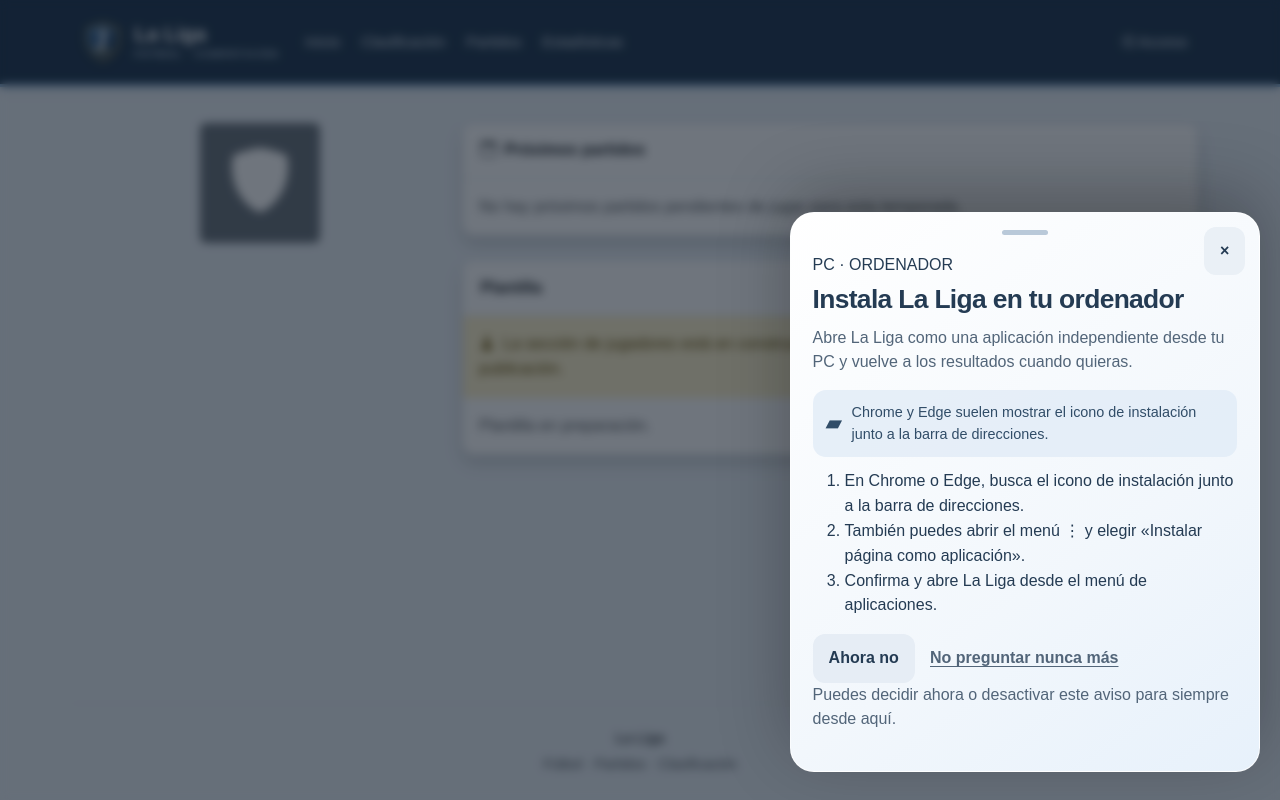
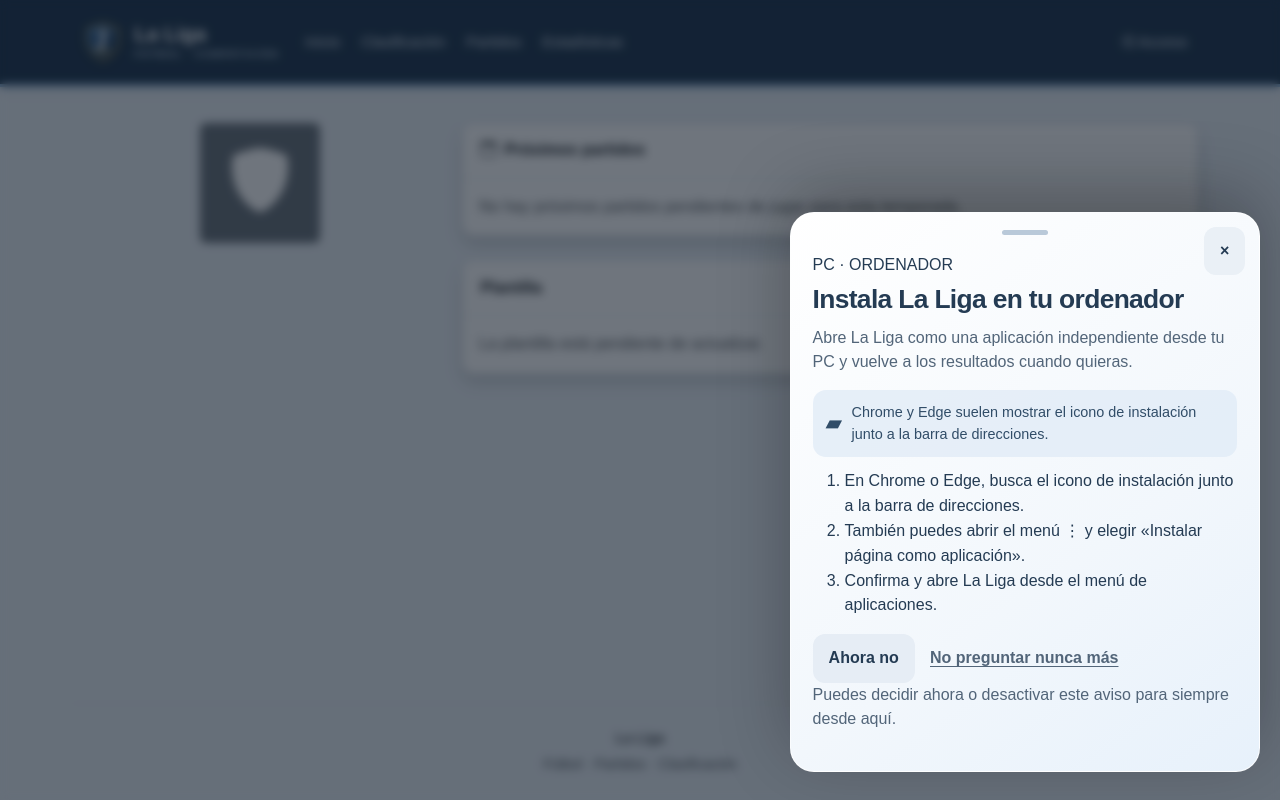
Before and after one commit to SoyIzanG/Planadeu, a Flask app: template app/templates/teams/profile.html in a window 1280 px wide. Run offline with Flask 3, Linux system fonts and the light colour scheme; the template is opened without the code that fills it, so the values that code supplies are empty; data comes from the database, SQL or seed files in the repository.

Commit message:
Mostrar plantilla sin estadísticas y marcar pendiente de actualizar

```diff
--- a/app/templates/teams/profile.html
+++ b/app/templates/teams/profile.html
@@ -62,29 +62,29 @@
         </div>
 
         <div class="card shadow">
-            <div class="card-header d-flex align-items-center justify-content-between"><span>Plantilla</span><span class="badge bg-warning text-dark">EN CONSTRUCCIÓN</span></div>
-            <div class="card-body p-0">
-                <div class="alert alert-warning rounded-0 mb-0 border-0"><i class="bi bi-cone-striped me-2"></i>La sección de jugadores está en construcción. Los datos se están preparando para su publicación.</div>
-                {% if false and team.players.count() %}
-                <table class="table table-sm mb-0">
-                    <thead><tr><th>#</th><th>Jugador</th><th>Posición</th><th>Partidos</th><th>Goles</th><th>Asistencias</th></tr></thead>
+            <div class="card-header d-flex align-items-center justify-content-between">
+                <span>Plantilla</span>
+                <span class="badge bg-warning text-dark">ESTADÍSTICAS PENDIENTES</span>
+            </div>
+            {% if team.players.count() %}
+            <div class="table-responsive">
+                <table class="table table-sm table-hover align-middle mb-0">
+                    <thead><tr><th>#</th><th>Jugador</th><th>Posición</th><th>Estadísticas</th></tr></thead>
                     <tbody>
                         {% for p in team.players.order_by('jersey_number') %}
                         <tr>
                             <td>{{ p.jersey_number or '-' }}</td>
                             <td><a href="{{ url_for('players.profile', player_id=p.id) }}">{{ p.full_name }}</a></td>
                             <td>{{ p.position }}</td>
-                            <td>{{ p.appearances }}</td>
-                            <td>{{ p.goals }}</td>
-                            <td>{{ p.assists }}</td>
+                            <td><span class="badge bg-secondary">Pendiente de actualizar</span></td>
                         </tr>
                         {% endfor %}
                     </tbody>
                 </table>
-                {% else %}
-                <p class="p-3 mb-0 text-muted">Plantilla en preparación.</p>
-                {% endif %}
             </div>
+            {% else %}
+            <div class="card-body text-muted">La plantilla está pendiente de actualizar.</div>
+            {% endif %}
         </div>
     </div>
 </div>
```
